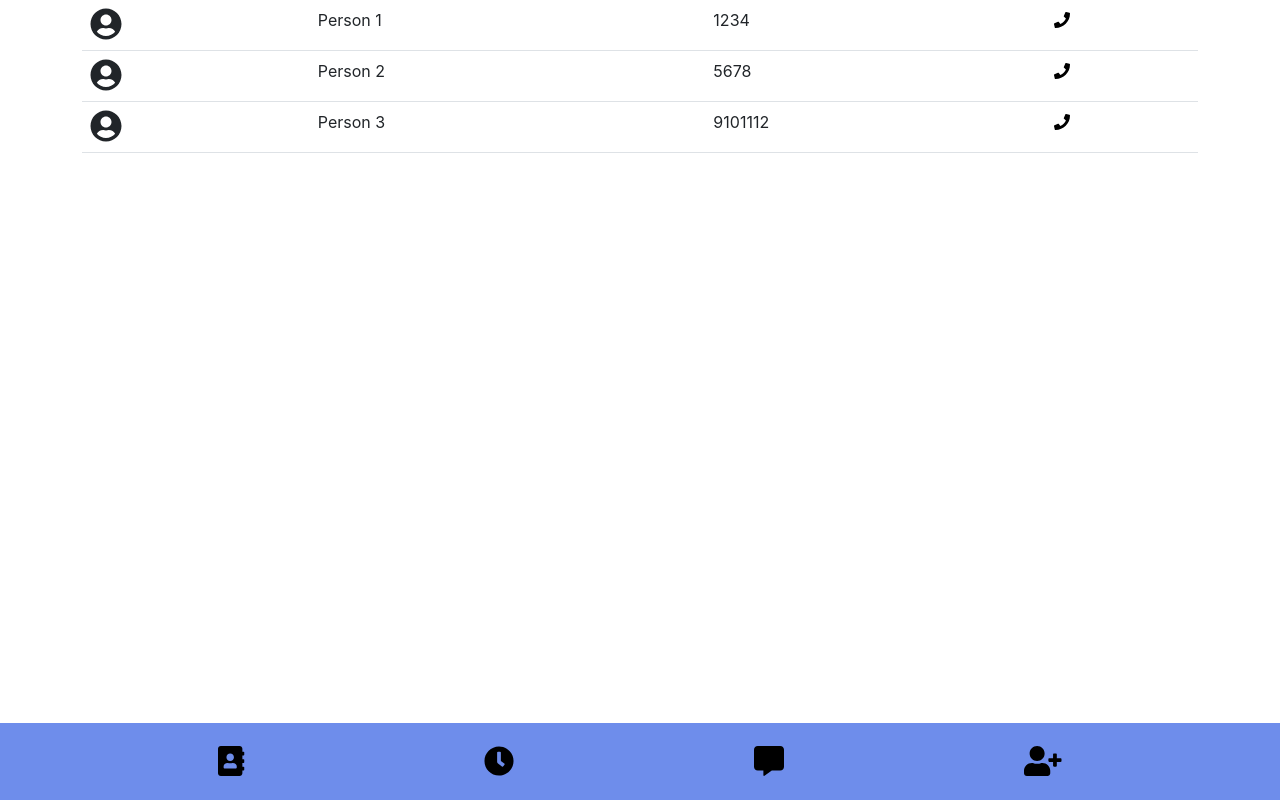
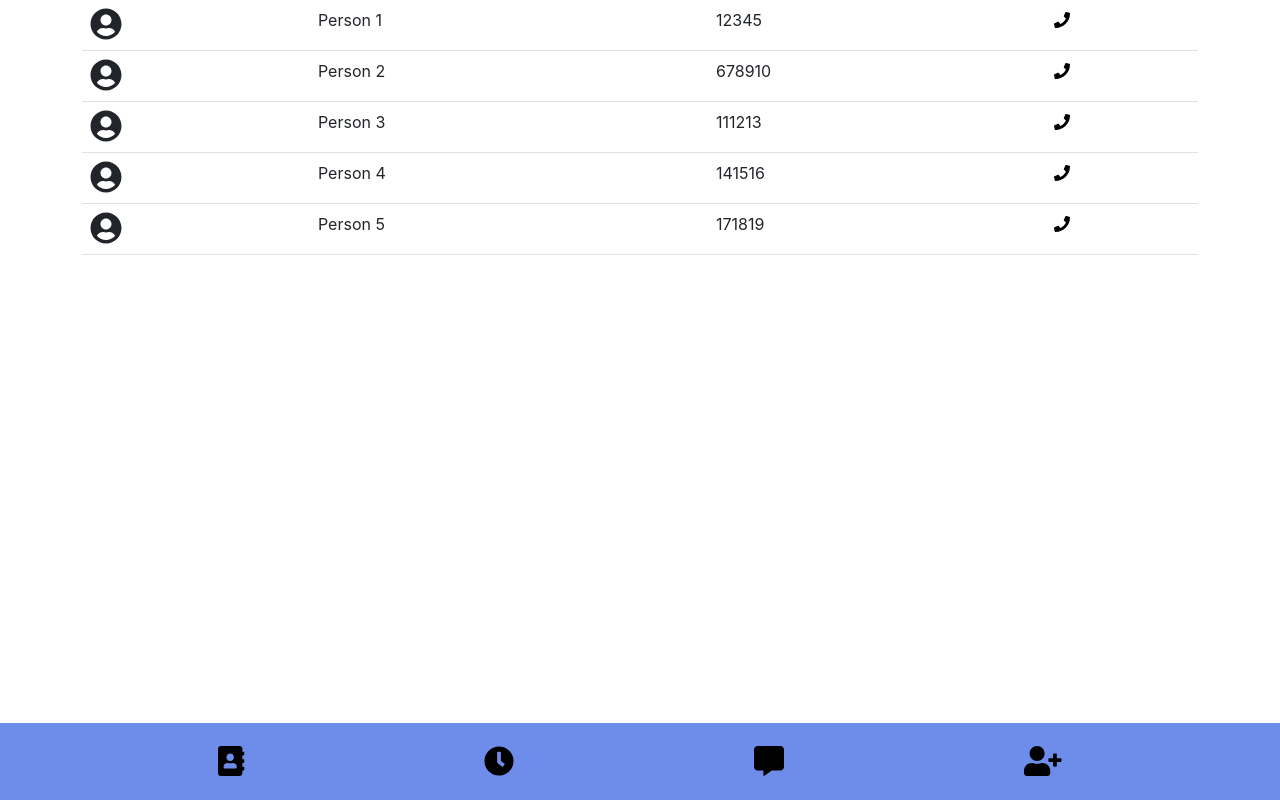
Before and after one commit to franem-98/Phone-book-frontend, a React (Create React App) app: page / in a window 1280 px wide. Built offline with nearby package versions, Linux system fonts and the light colour scheme; data requests are answered from the project's data file.

Commit message:
Added fake database, implemented call list.

```diff
--- /dev/null
+++ b/data/db.json
@@ -0,0 +1,30 @@
+{
+  "contacts": [
+    {
+      "id": 1,
+      "name": "Person 1",
+      "number": "12345"
+    },
+    {
+      "id": 2,
+      "name": "Person 2",
+      "number": "678910"
+    },
+    {
+      "id": 3,
+      "name": "Person 3",
+      "number": "111213"
+    },
+    {
+      "id": 4,
+      "name": "Person 4",
+      "number": "141516"
+    },
+    {
+      "id": 5,
+      "name": "Person 5",
+      "number": "171819"
+    }
+  ],
+  "callHistory": []
+}
--- a/package.json
+++ b/package.json
@@ -12,7 +12,11 @@
     "@testing-library/jest-dom": "^5.16.1",
     "@testing-library/react": "^12.1.2",
     "@testing-library/user-event": "^13.5.0",
+    "axios": "^0.24.0",
     "bootstrap": "^5.1.3",
+    "json-server": "^0.17.0",
+    "moment": "^2.29.1",
+    "mongoose": "^6.1.6",
     "react": "^17.0.2",
     "react-dom": "^17.0.2",
     "react-router-dom": "^6.2.1",
--- /dev/null
+++ b/src/API/fakeApi.js
@@ -0,0 +1,7 @@
+import axios from "axios";
+
+const api = axios.create({
+  baseURL: "http://localhost:8000",
+});
+
+export default api;
--- a/src/components/CallHistory.jsx
+++ b/src/components/CallHistory.jsx
@@ -1,24 +1,68 @@
-import React from "react";
+import React, { useState, useEffect } from "react";
 import { Link } from "react-router-dom";
 import { FontAwesomeIcon } from "@fortawesome/react-fontawesome";
-import { faUserCircle, faPhone } from "@fortawesome/free-solid-svg-icons";
-import { history } from "./Calling";
+import {
+  faUserCircle,
+  faPhone,
+  faTrash,
+} from "@fortawesome/free-solid-svg-icons";
+import api from "./../API/fakeApi";
 
 function CallHistory() {
-  if (history.length === 0)
+  const [history, setHistory] = useState(null);
+
+  const getCallHistory = async () => {
+    await api
+      .get("/callhistory")
+      .then((res) => {
+        if (res.status !== 200) {
+          throw Error("Could not get call history.");
+        }
+        setHistory(res.data.reverse());
+      })
+      .catch((err) => console.log(err.message));
+  };
+
+  const deleteCall = async (id) => {
+    await api.delete(`/callhistory/${id}`);
+  };
+
+  useEffect(() => {
+    getCallHistory();
+  }, []);
+
+  //implement delete function
+
+  const handleDelete = async (id) => {
+    const oldCallHistory = history;
+    const newCallHistory = oldCallHistory.filter((c) => c.id !== id);
+    setHistory(newCallHistory);
+    try {
+      deleteCall(id);
+    } catch (err) {
+      if (err.response && err.response.status === 404)
+        console.log("Call has already been deleted");
+
+      setHistory(oldCallHistory);
+    }
+  };
+
+  if (history && history.length === 0)
     return <p className="empty-list-warning">Call history is empty</p>;
 
   return (
+    <>
+      {history && (
         <table className="table">
           <tbody>
-        {history.map(({ contact, duration, endTime }) => (
-          <tr key={duration}>
+            {history.map(({ id, contact, duration, endTime }) => (
+              <tr key={id}>
                 <td>
                   <FontAwesomeIcon icon={faUserCircle} size="2x" />
                 </td>
                 <td>{contact.name || contact}</td>
                 <td>{duration}</td>
-            <td>{endTime.toString()}</td>
+                <td>{endTime}</td>
                 <td>
                   <Link
                     className="change-on-hover"
@@ -28,10 +72,18 @@ function CallHistory() {
                     <FontAwesomeIcon icon={faPhone} />
                   </Link>
                 </td>
+                <td>
+                  <FontAwesomeIcon
+                    icon={faTrash}
+                    onClick={() => handleDelete(id)}
+                  />
+                </td>
               </tr>
             ))}
           </tbody>
         </table>
+      )}
+    </>
   );
 }
 
--- a/src/components/Calling.jsx
+++ b/src/components/Calling.jsx
@@ -1,7 +1,10 @@
 import React, { useEffect, useState } from "react";
 import { useLocation, useParams, useNavigate } from "react-router-dom";
-
-const callList = [];
+import mongoose from "mongoose";
+import moment from "moment";
+import { FontAwesomeIcon } from "@fortawesome/react-fontawesome";
+import { faPhoneSlash } from "@fortawesome/free-solid-svg-icons";
+import api from "./../API/fakeApi";
 
 function Calling() {
   const [seconds, setSeconds] = useState(0);
@@ -18,32 +21,50 @@ function Calling() {
       setSeconds(seconds + 1);
     }, 1000);
 
-    if (seconds === secondLimit) {
-      setCallTimedOut(true);
-      setTimeout(() => {
-        navigate(-1);
-      }, 4000);
-    }
+    if (callTimedOut) clearInterval(timer);
 
     return () => {
       clearInterval(timer);
-      callList.push({
-        contact: contact ? contact : id,
-        duration: seconds,
-        endTime: new Date(),
-      });
     };
-  }, [contact, id, seconds, setSeconds, navigate]);
+  }, [seconds, callTimedOut]);
+
+  const pushToCallHistory = async () => {
+    await api.post("/callhistory", {
+      id: mongoose.Types.ObjectId(),
+      contact: contact ? contact : id,
+      duration: seconds,
+      endTime: moment(new Date()).format("DD/MM/YYYY HH:MM").toString(),
+    });
+  };
+
+  const handleTimeout = () => {
+    pushToCallHistory();
+    setTimeout(() => {
+      navigate(-1);
+    }, 4000);
+  };
+
+  const handleHangup = () => {
+    pushToCallHistory();
+    navigate(-1);
+  };
+
+  if (seconds === secondLimit) setCallTimedOut(true);
+  if (callTimedOut) handleTimeout();
 
   return (
     <div className="calling-page">
       <h1>Calling {contactId}...</h1>
       <h2>{seconds}</h2>
       {callTimedOut && <p>Person is not answering. Please try again later.</p>}
+      <FontAwesomeIcon
+        className="hangup-icon"
+        onClick={handleHangup}
+        icon={faPhoneSlash}
+        size="2x"
+      />
     </div>
   );
 }
 
-export const history = callList;
-
 export default Calling;
--- a/src/components/Contacts.jsx
+++ b/src/components/Contacts.jsx
@@ -1,22 +1,33 @@
-import React from "react";
+import React, { useState, useEffect } from "react";
 import { Link } from "react-router-dom";
 import { FontAwesomeIcon } from "@fortawesome/react-fontawesome";
 import { faUserCircle, faPhone } from "@fortawesome/free-solid-svg-icons";
-
-export const myContacts = [
-  { name: "Person 1", number: "1234" },
-  { name: "Person 2", number: "5678" },
-  { name: "Person 3", number: "9101112" },
-];
+import api from "../API/fakeApi";
 
 function Contacts() {
-  if (myContacts.length === 0)
+  const [contacts, setContacts] = useState(null);
+
+  useEffect(() => {
+    api
+      .get("/contacts")
+      .then((res) => {
+        if (res.status !== 200) {
+          throw Error("Could not get list of contacts.");
+        }
+        setContacts(res.data);
+      })
+      .catch((err) => console.log(err.message));
+  }, []);
+
+  if (contacts && contacts.length === 0)
     return <p className="empty-list-warning">List of contacts is empty</p>;
 
   return (
+    <>
+      {contacts && (
         <table className="table">
           <tbody>
-        {myContacts.map((contact) => (
+            {contacts.map((contact) => (
               <tr key={contact.number}>
                 <td>
                   <FontAwesomeIcon icon={faUserCircle} size="2x" />
@@ -36,6 +47,8 @@ function Contacts() {
             ))}
           </tbody>
         </table>
+      )}
+    </>
   );
 }
 
--- /dev/null
+++ b/src/components/Dial.jsx
@@ -0,0 +1,5 @@
+function Dial() {
+    return (  );
+}
+
+export default Dial;
--- a/src/index.css
+++ b/src/index.css
@@ -53,6 +53,15 @@ body {
   transform: translate(-50%, -50%);
 }
 
+.hangup-icon {
+  color: red;
+}
+
+.hangup-icon:hover {
+  color: rgba(255, 0, 0, 0.7);
+  cursor: pointer;
+}
+
 code {
   font-family: source-code-pro, Menlo, Monaco, Consolas, "Courier New",
     monospace;
```
Also changed, not shown: src/components/common/ClickableIcon.jsx (added, +7 -0 lines), 1 other file (tests, documents, lock files or other folders). Lines whose indentation alone changed are shown as unchanged.
